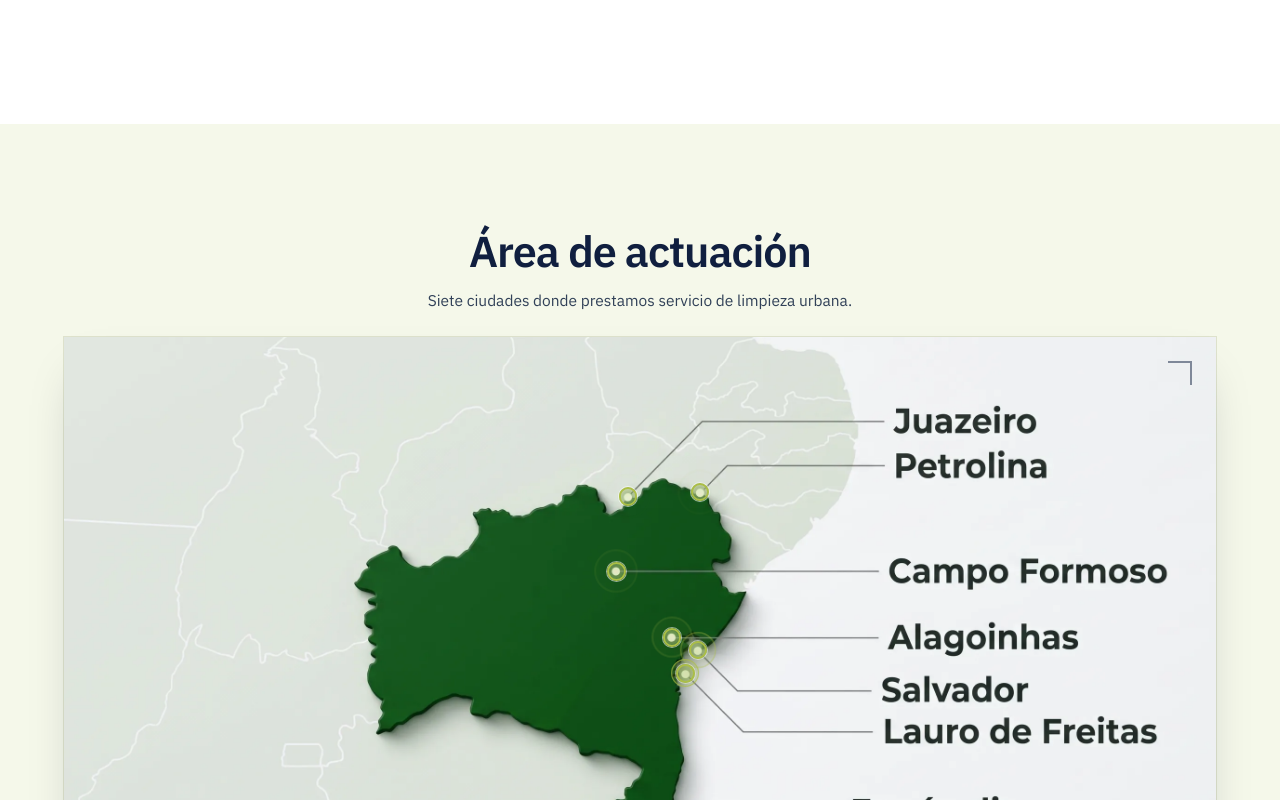
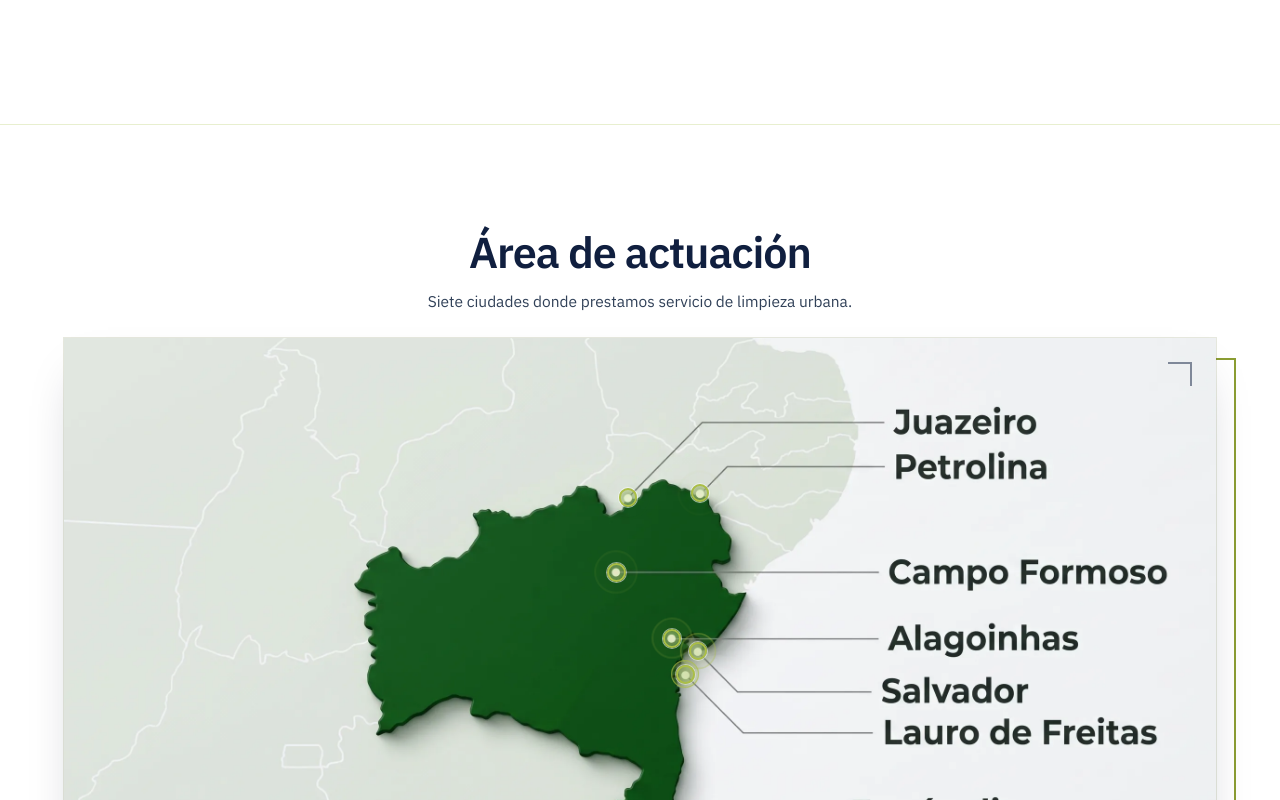
Before and after one commit to jhefferson-guerrero/cbs-web, a React (Vite) app: page /limp-city in a window 1280 px wide. Shown: the part 1540-2340 px from the top of the page. Built offline with nearby package versions, Linux system fonts and the light colour scheme.

Commit message:
Limp City, Area de actuacion: marco musgo desplazado detras del mapa (como la foto de Sobre la empresa; entra deslizandose tras la cortina) y fondo de la seccion blanco (cortina blanca; linea fina musgo arriba para separarla de la seccion anterior); el tamano del mapa no cambia

```diff
--- a/src/components/limpcity/LimpCityCoverage.tsx
+++ b/src/components/limpcity/LimpCityCoverage.tsx
@@ -43,7 +43,7 @@ export function LimpCityCoverage() {
   const [pulsing, setPulsing] = useState(false)
 
   return (
-    <section className="bg-moss-50">
+    <section className="border-t border-moss-100 bg-white">
       {/* Espacio de respiro arriba y abajo, fuera del bloque de una vista. */}
       <div aria-hidden="true" className="hidden lg:block lg:h-[clamp(2rem,8vh,6rem)]" />
       <div className="flex flex-col px-6 py-16 sm:px-10 lg:h-[calc(100svh-var(--nav-h))] lg:min-h-[440px] lg:py-[clamp(1.25rem,4.5vh,4rem)] xl:px-16 2xl:px-24">
@@ -63,8 +63,19 @@ export function LimpCityCoverage() {
       </motion.div>
 
       <div className="mt-8 lg:mt-[clamp(0.75rem,3vh,2.5rem)] lg:flex lg:min-h-0 lg:flex-1 lg:justify-center">
+        {/* Esta capa fija el tamaño del mapa y hospeda el marco musgo desplazado (el mismo recurso que la foto de "Sobre
+            la empresa"); el marco no puede ir dentro de la tarjeta porque ella recorta lo que se sale (overflow-hidden). */}
+        <div className="relative isolate aspect-[1872/1205] w-full lg:aspect-[2477/1186] lg:h-full lg:w-auto">
+        <motion.span
+          aria-hidden="true"
+          initial={reduceMotion ? false : { opacity: 0, x: -14, y: -14 }}
+          whileInView={{ opacity: 1, x: 0, y: 0 }}
+          viewport={{ once: true, amount: 0.3 }}
+          transition={{ duration: 0.8, delay: 0.35, ease: [0.16, 1, 0.3, 1] }}
+          className="absolute -bottom-3 -right-3 -z-10 h-full w-full border-[2.5px] border-moss-500 lg:-bottom-5 lg:-right-5"
+        />
         <div
-          className="relative isolate aspect-[1872/1205] w-full overflow-hidden bg-moss-100 shadow-card ring-1 ring-moss-700/15 lg:aspect-[2477/1186] lg:h-full lg:w-auto"
+          className="absolute inset-0 isolate overflow-hidden bg-moss-100 shadow-card ring-1 ring-moss-700/15"
           style={
             {
               '--map-ratio': MAP_RATIO,
@@ -134,8 +145,9 @@ export function LimpCityCoverage() {
             viewport={{ once: true, amount: 0.3 }}
             transition={{ duration: 0.9, ease: [0.16, 1, 0.3, 1] }}
             style={{ transformOrigin: 'right' }}
-            className="absolute inset-0 bg-moss-50"
+            className="absolute inset-0 bg-white"
           />
+        </div>
         </div>
       </div>
       </div>
```
